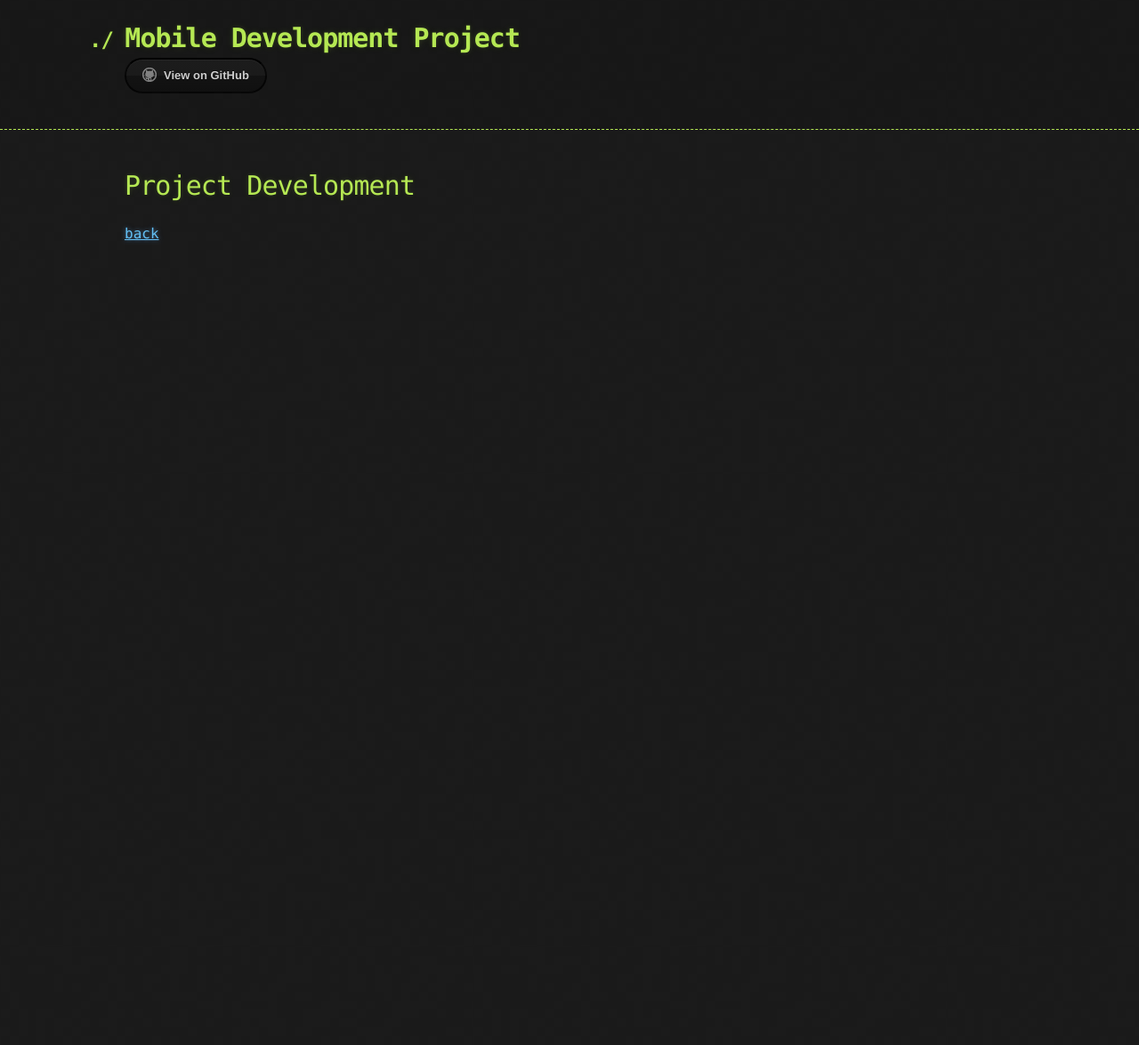
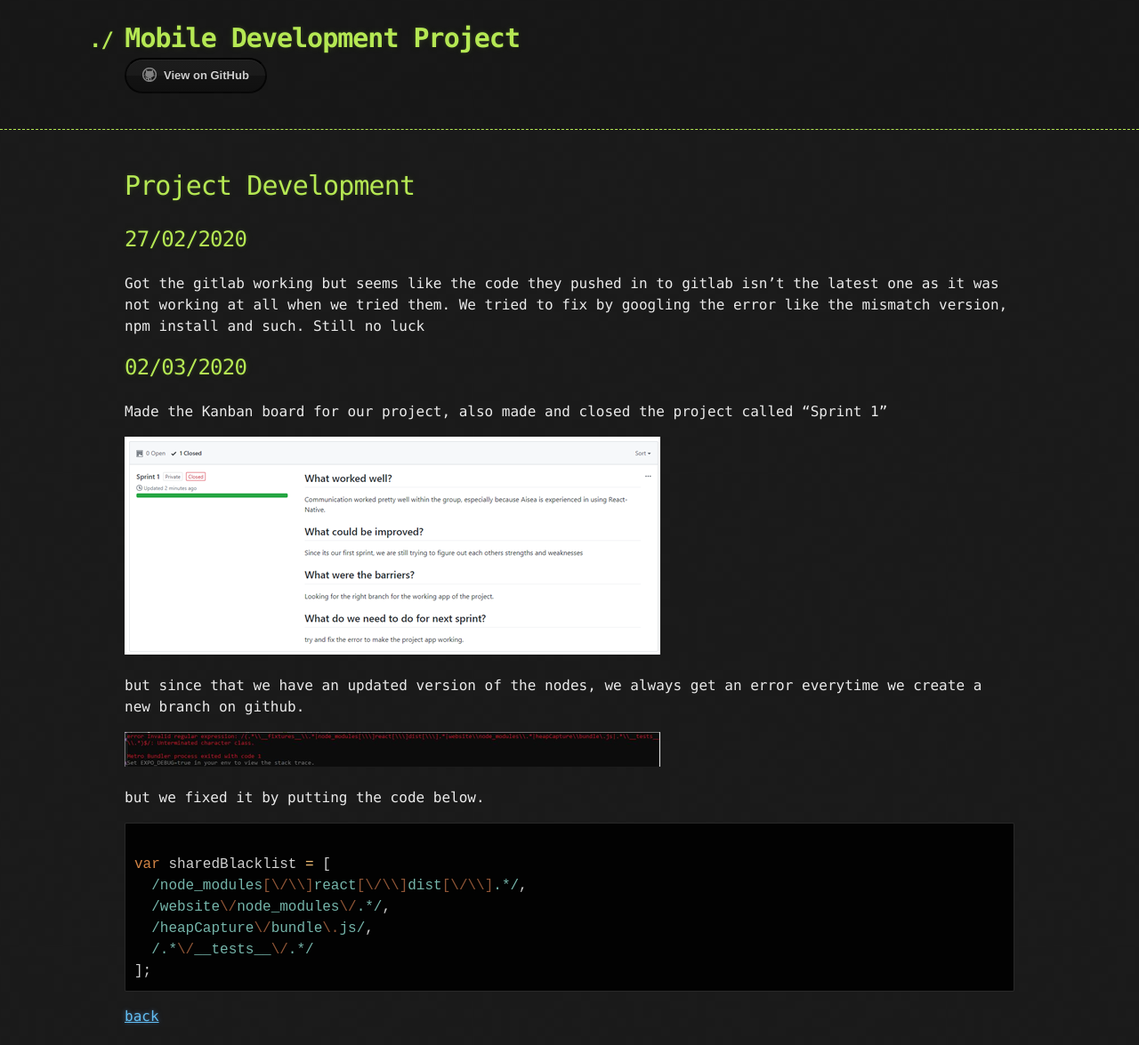
Before and after one commit to amorjk1/Project-1, a Jekyll site: the page built from project-development.md, in a window 1280 px wide. Shown: the whole page at 89% size. Built offline with Jekyll 4.4.1, drawn with Linux system fonts in a browser that asks for light colours; our own code applies the rules of GitHub Pages for plain Markdown files; before the commit the page ends 900 px from its top, so only the background shows below that.

Commit message:
Added some content on the development page but not finished yet

````diff
--- a/project-development.md
+++ b/project-development.md
@@ -2,7 +2,30 @@
 
 # Project Development
 
+## 27/02/2020
 
+Got the gitlab working but seems like the code they pushed in to gitlab isn’t the latest one as it was not working at all when we tried them. We tried to fix by googling the error like the mismatch version, npm install and such. Still no luck
 
+## 02/03/2020
+
+Made the Kanban board for our project, also made and closed the project called "Sprint 1"
+
+![sprint1](https://github.com/amorjk1/Project-1/blob/master/assets/images/development1.png?raw=true)
+
+but since that we have an updated version of the nodes, we always get an error everytime we create a new branch on github.
+
+![error](https://github.com/amorjk1/Project-1/blob/master/assets/images/development2.png?raw=true)
+
+but we fixed it by putting the code below.
+
+```js
+
+var sharedBlacklist = [
+  /node_modules[\/\\]react[\/\\]dist[\/\\].*/,
+  /website\/node_modules\/.*/,
+  /heapCapture\/bundle\.js/,
+  /.*\/__tests__\/.*/
+];
+```
 
 [back](./)
````
